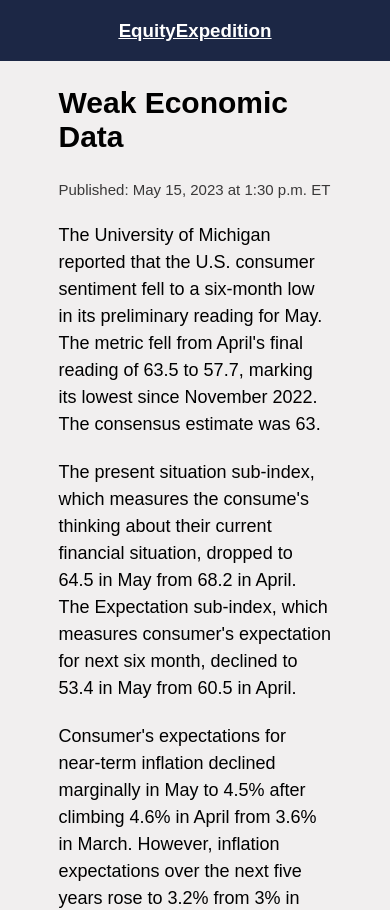
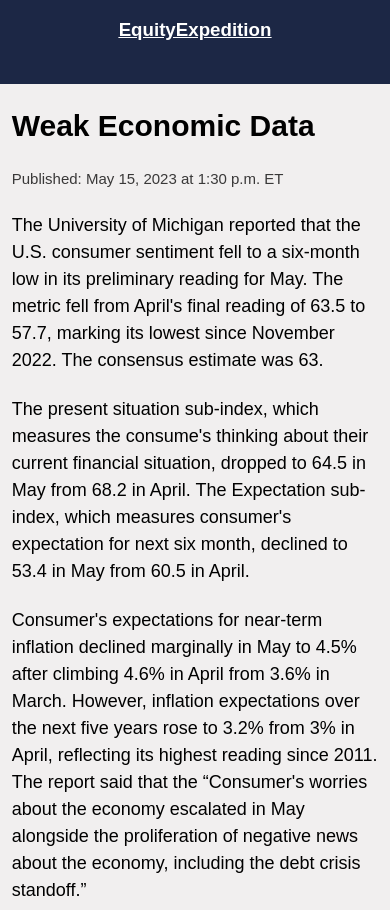
Before and after one commit to aapcssasha/Driver, a plain HTML site: page articles/Week-economic-data.html in a window 390 px wide. Shown: the top 910 px of the page. Drawn offline with Linux system fonts and the light colour scheme.

Commit message:
Header text

```diff
--- a/styles.css
+++ b/styles.css
@@ -12,7 +12,7 @@ header{
     text-decoration: underline;
     background-color: rgb(28, 39, 69);
     text-align: center;
-    padding: 1px;
+    height: 10vh;
     position: sticky;
     top: 0;
     z-index: 100;
@@ -132,12 +132,7 @@ body.articles-body .Article-time{
     color: #393838;
     font-size: 15px;
 }
-body.articles-body .yo1 a{
-     color: white;
-}
-body.articles-body .yo1 a:hover{
-    color: blue;
-}
+
 
 @media screen and (max-width: 780px) {
     header{
@@ -151,6 +146,11 @@ body.articles-body .yo1 a:hover{
         display: grid;
         grid-template-columns: 1fr;
         width: 100%;
+    }
+    body.articles-body article{
+        flex: 1 0 auto;
+        padding-left: 3%;
+        padding-right: 3%;
     }
     body.articles-body article p{
         line-height: 1.5;
```
